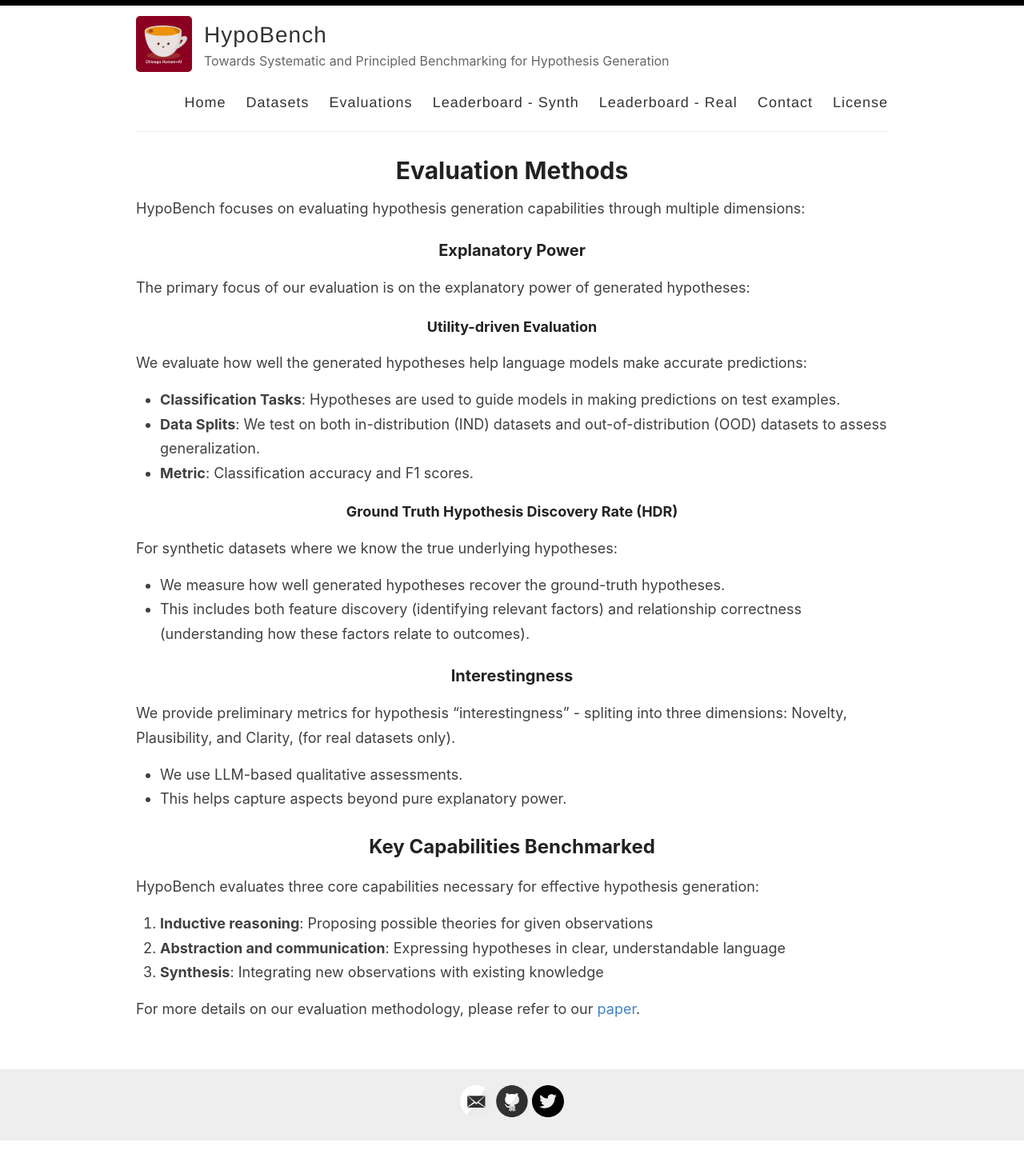
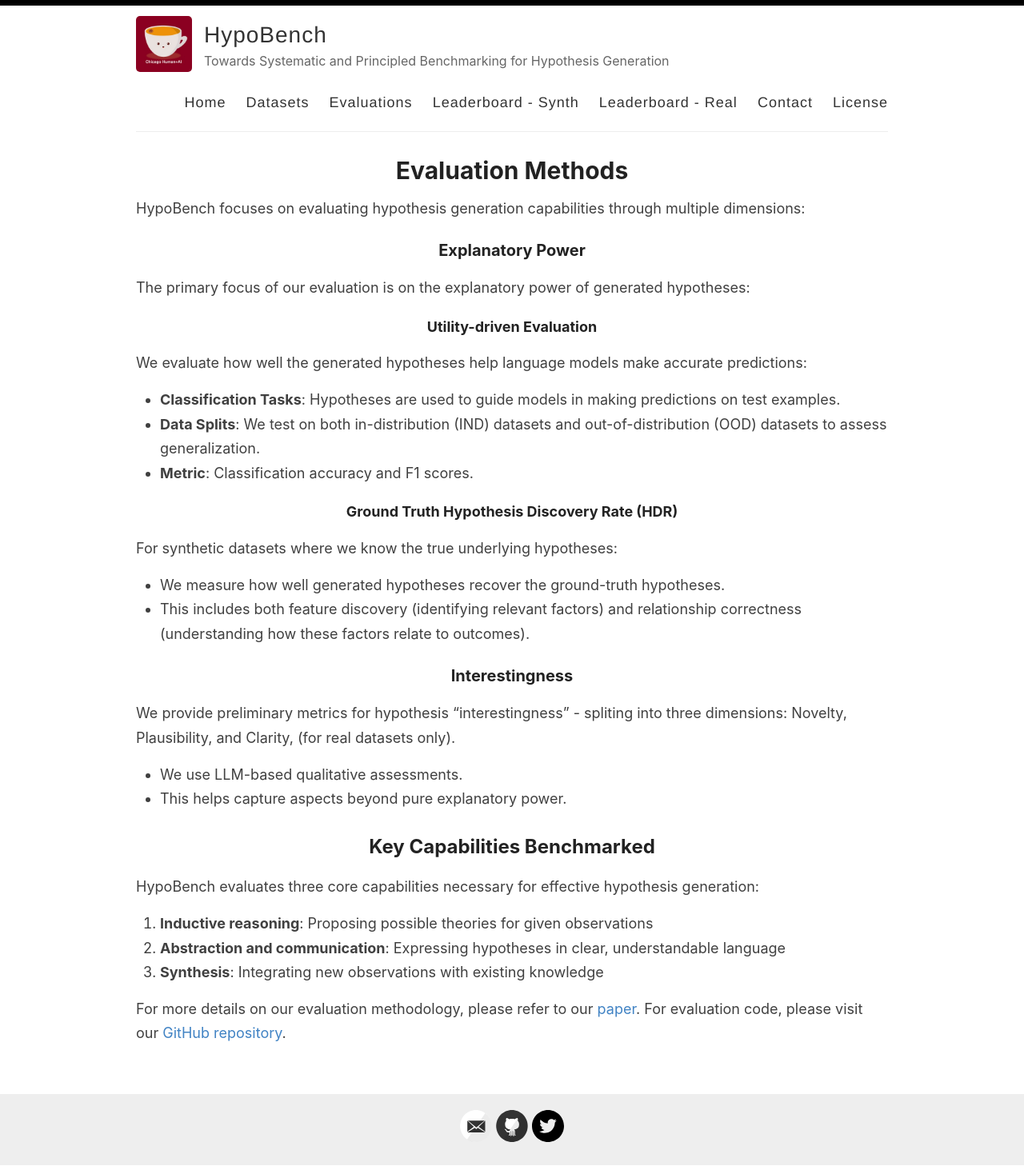
Before and after one commit to ChicagoHAI/HypoBench, a Jekyll site: the page built from _pages/evaluations.md, in a window 1280 px wide. Shown: the whole page at 80% size. Built offline with Jekyll 4.4.1, drawn with Linux system fonts in a browser that asks for light colours; before the commit the page ends 1427 px from its top, so only the background shows below that.

Commit message:
update links

```diff
--- a/_pages/evaluations.md
+++ b/_pages/evaluations.md
@@ -39,3 +39,4 @@ HypoBench evaluates three core capabilities necessary for effective hypothesis g
 3. **Synthesis**: Integrating new observations with existing knowledge
 
 For more details on our evaluation methodology, please refer to our <a href="https://arxiv.org/abs/2504.11524" target="_blank">paper</a>.
+For evaluation code, please visit our <a href="https://github.com/ChicagoHAI/HypoBench-code" target="_blank">GitHub repository</a>.
```
Also changed, not shown: _pages/datasets.md (+1 -0 lines).
